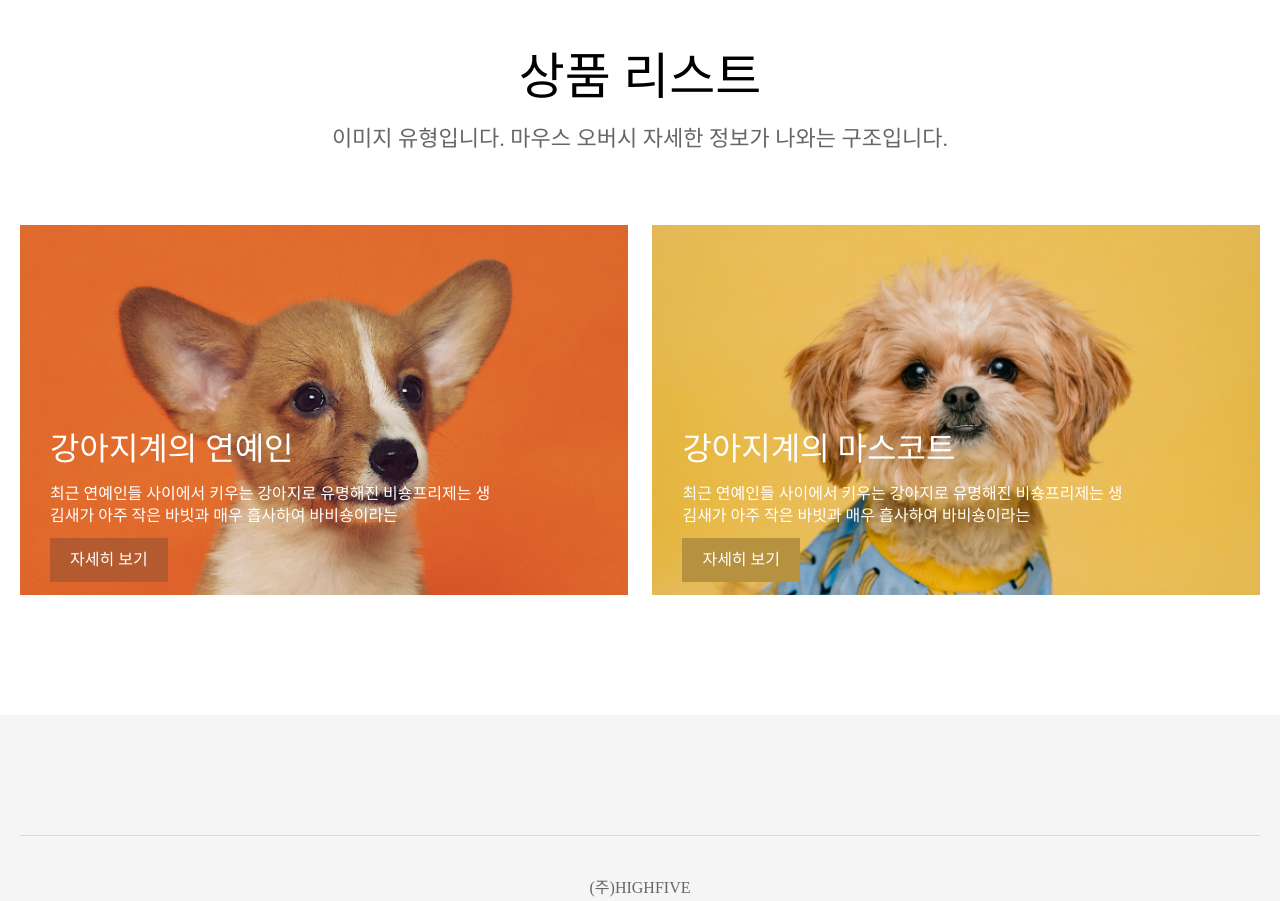
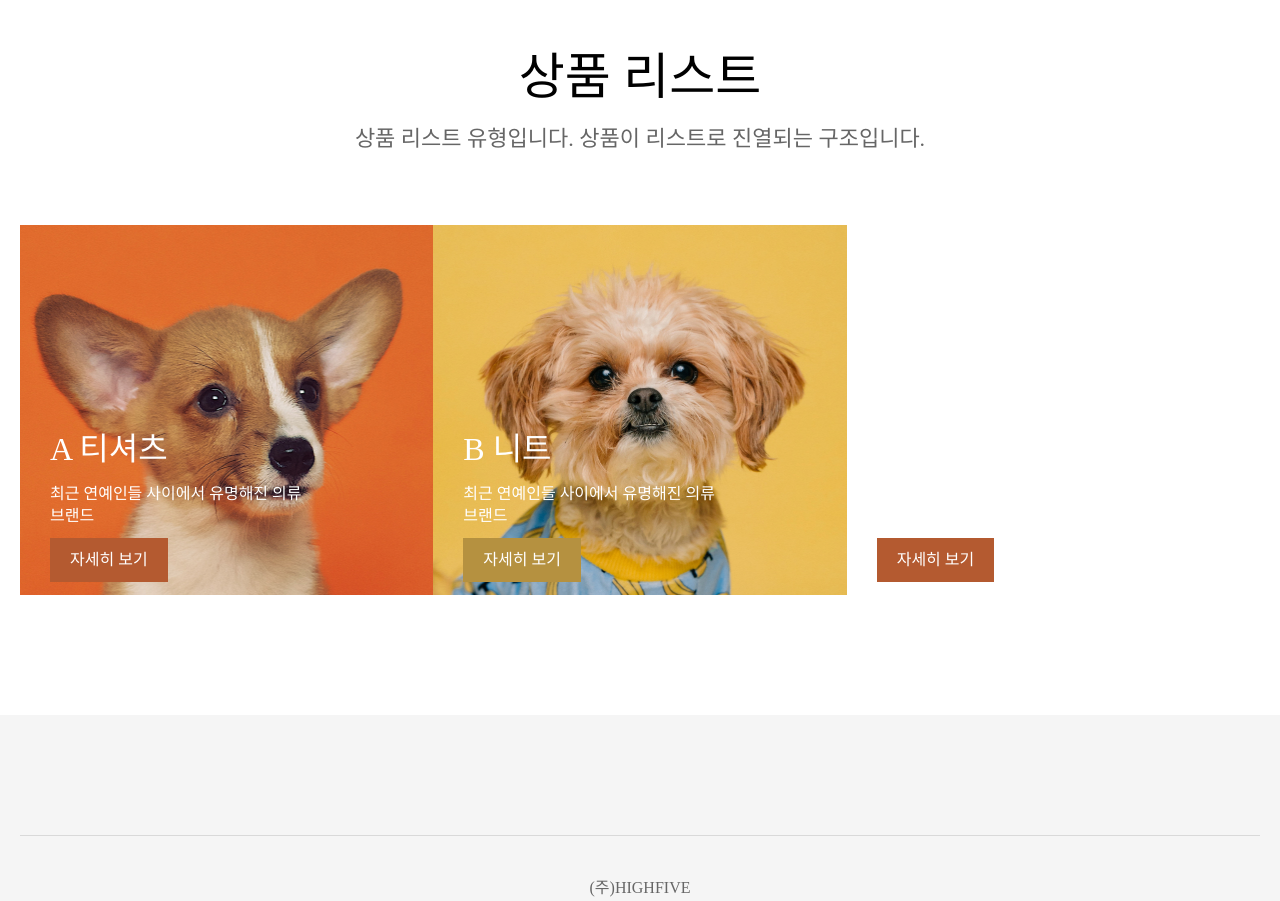
Before and after one commit to highfive-goorm/highfive-front, a React (Create React App) app: page / in a window 1280 px wide. Shown: the part 1500-2401 px from the top of the page. Built offline with nearby package versions, Linux system fonts and the light colour scheme; a web font is replaced by a local one.

Commit message:
feat (HG-70): 상품 리스트(Image) 개발

```diff
--- a/src/components/Image.jsx
+++ b/src/components/Image.jsx
@@ -1,22 +1,30 @@
 import React from 'react'
 
 const Image = ( props ) => {
+
     return (
         <section id="imageType" className={`imageType__wrap ${props.element}`}>
             <h2>{props.title}</h2>
-            <p>이미지 유형입니다. 마우스 오버시 자세한 정보가 나와는 구조입니다.</p>
+            <p>상품 리스트 유형입니다. 상품이 리스트로 진열되는 구조입니다.</p>
+
             <div className="image__inner container">
                 <article className="image img1">
-                    <h3 className="image__title">강아지계의 연예인</h3>
-                    <p className="image__desc">최근 연예인들 사이에서 키우는 강아지로 유명해진 비숑프리제는 생김새가 아주 작은 바빗과 매우 흡사하여 바비숑이라는</p>
+                    <h3 className="image__title">A 티셔츠</h3>
+                    <p className="image__desc">최근 연예인들 사이에서 유명해진 의류 브랜드</p>
                     <a className="image__btn" href="/">자세히 보기</a>
                 </article>
                 <article className="image img2">
-                    <h3 className="image__title">강아지계의 마스코트</h3>
-                    <p className="image__desc">최근 연예인들 사이에서 키우는 강아지로 유명해진 비숑프리제는 생김새가 아주 작은 바빗과 매우 흡사하여 바비숑이라는</p>
+                    <h3 className="image__title">B 니트</h3>
+                    <p className="image__desc">최근 연예인들 사이에서 유명해진 의류 브랜드</p>
                     <a className="image__btn yellow" href="/">자세히 보기</a>
                 </article>
+                <article className="image img3">
+                    <h3 className="image__title">C 후드</h3>
+                    <p className="image__desc">최근 연예인들 사이에서 유명해진 의류 브랜드</p>
+                    <a className="image__btn black" href="/">자세히 보기</a>
+                </article>
             </div>
+
         </section>
     )
 }
```
